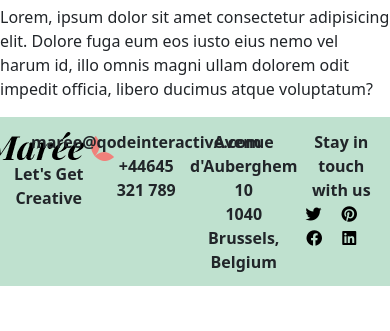
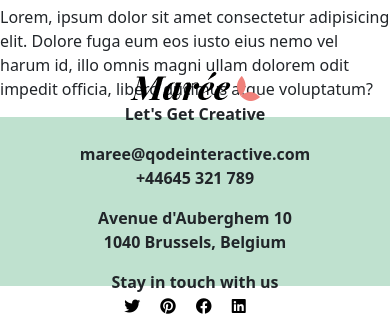
Before and after one commit to CrisFerrari1993/proj-html-vuejs, a Vue app: page / in a window 390 px wide. Shown: the part 6379-6710 px from the top of the page. Before the commit the page ends 6665 px from the top, so only its background shows below. Built offline with nearby package versions, Linux system fonts and the light colour scheme.

Commit message:
feat: responsive footer

```diff
--- a/src/components/AppFooter.vue
+++ b/src/components/AppFooter.vue
@@ -6,22 +6,21 @@ export default {
 
 <template>
   <footer>
-
     <div class="container-fluid">
       <div class="row">
-        <div class="col-3 text-center my-col">
+        <div class="col-12 col-md-6 col-lg-3 text-center my-col mb-3">
           <img src="../../public/logo-sidearea-1.png" alt="Marèe">
           <span>Let's Get Creative</span>
         </div>
-        <div class="col-3 text-center my-col">
+        <div class="col-12 col-md-6 col-lg-3 text-center my-col mb-3">
           <span>maree@qodeinteractive.com</span>
           <span>+44645 321 789</span>
         </div>
-        <div class="col-3 text-center my-col">
+        <div class="col-12 col-md-6 col-lg-3 text-center my-col mb-3">
           <span>Avenue d'Auberghem 10</span>
           <span>1040 Brussels, Belgium</span>
         </div>
-        <div class="col-3 text-center my-col">
+        <div class="col-12 col-md-6 col-lg-3 text-center my-col mb-3">
           <span>Stay in touch with us</span>
           <div id="social_icon">
             <i class="fa-brands fa-twitter" style="color: #000000;"></i>
@@ -32,9 +31,10 @@ export default {
         </div>
       </div>
     </div>
-
   </footer>
 </template>
+
+
 
 <style lang="scss" scoped>
 footer {
```
